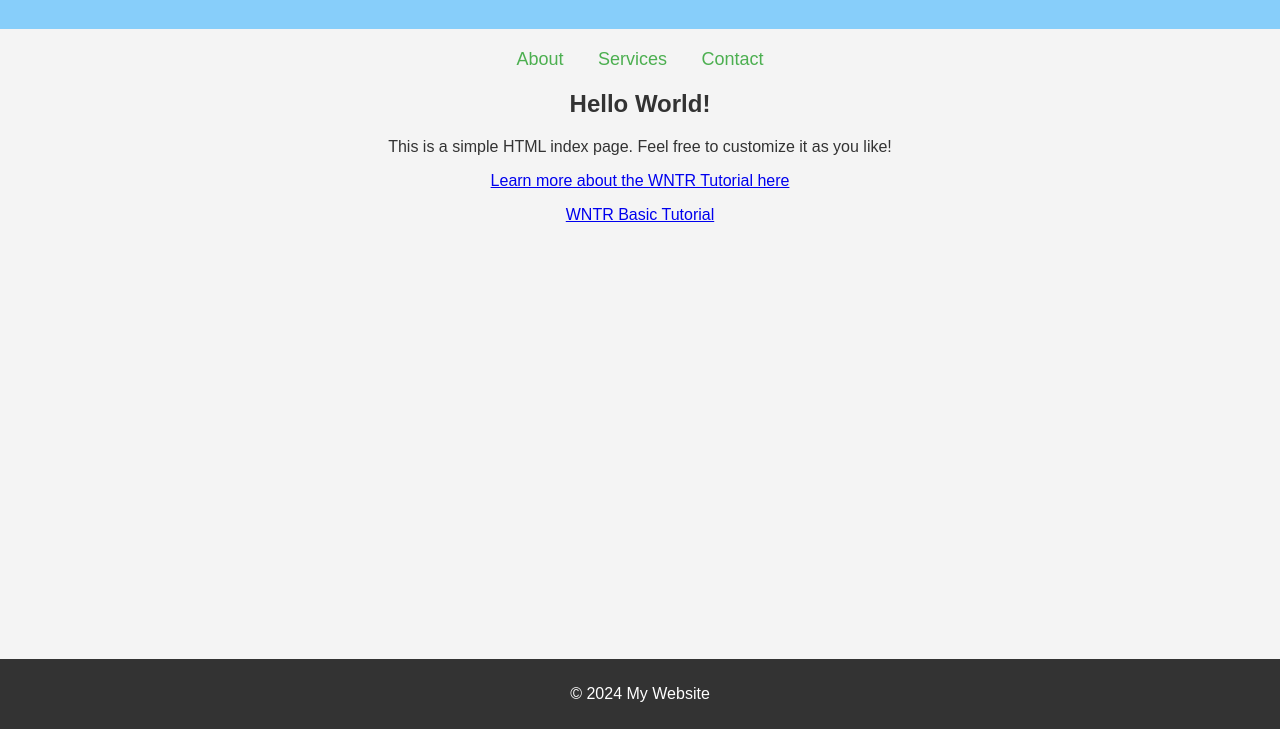
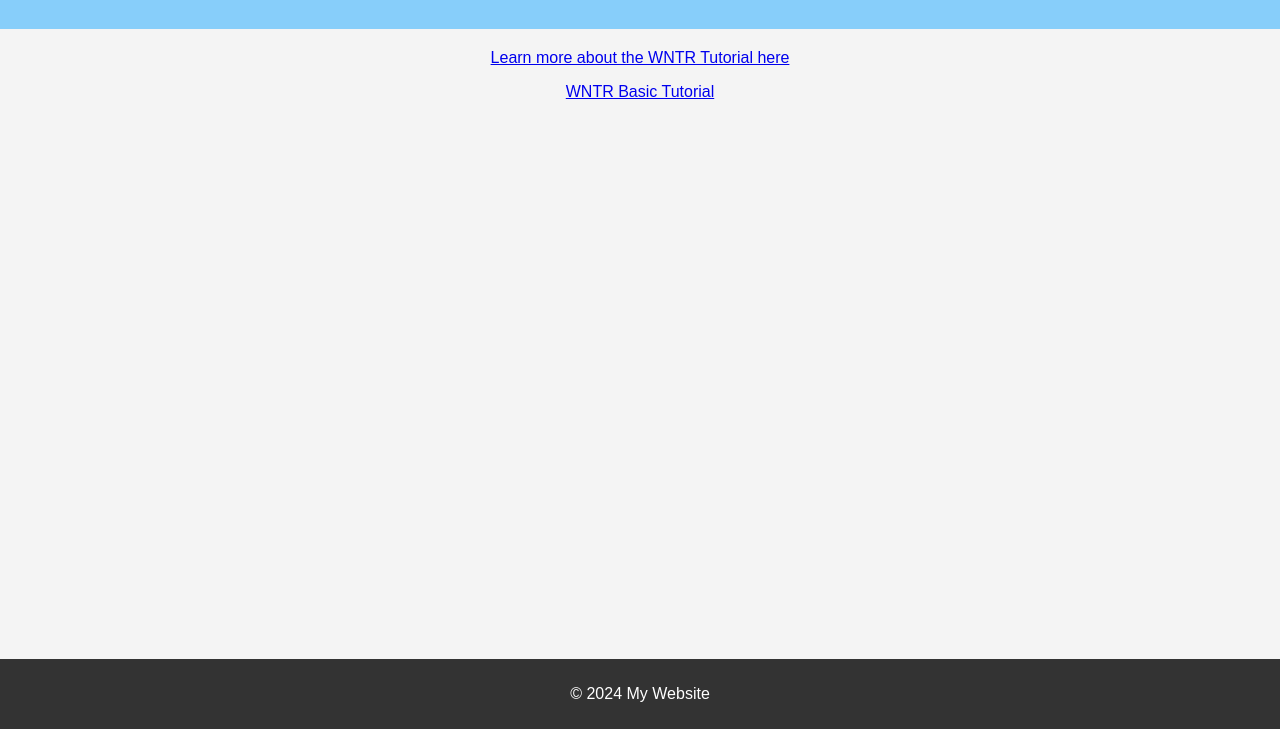
Before and after one commit to wDushanin/PagesTest, a plain HTML site: page index.html in a window 1280 px wide. Shown: the part 71-800 px from the top of the page. Drawn offline with Linux system fonts and the light colour scheme.

Commit message:
Updating index.html

```diff
--- a/index.html
+++ b/index.html
@@ -13,15 +13,15 @@
         <h1>WNTR Tutorial</h1>
     </header>
 
-    <nav>
+    <!-- <nav>
         <a href="about.html">About</a>
         <a href="services.html">Services</a>
         <a href="contact.html">Contact</a>
-    </nav>
+    </nav> -->
 
     <main>
-        <h2>Hello World!</h2>
-        <p>This is a simple HTML index page. Feel free to customize it as you like!</p>
+        <!-- <h2>Hello World!</h2>
+        <p>This is a simple HTML index page. Feel free to customize it as you like!</p> -->
         <p><a href="https://usepa.github.io/WNTR/userguide.html">Learn more about the WNTR Tutorial here</a></p>
         <p><a href="https://colab.research.google.com/github/USEPA/WNTR/blob/main/examples/demos/basic_demo.ipynb">
             WNTR Basic Tutorial</a></p>
```
